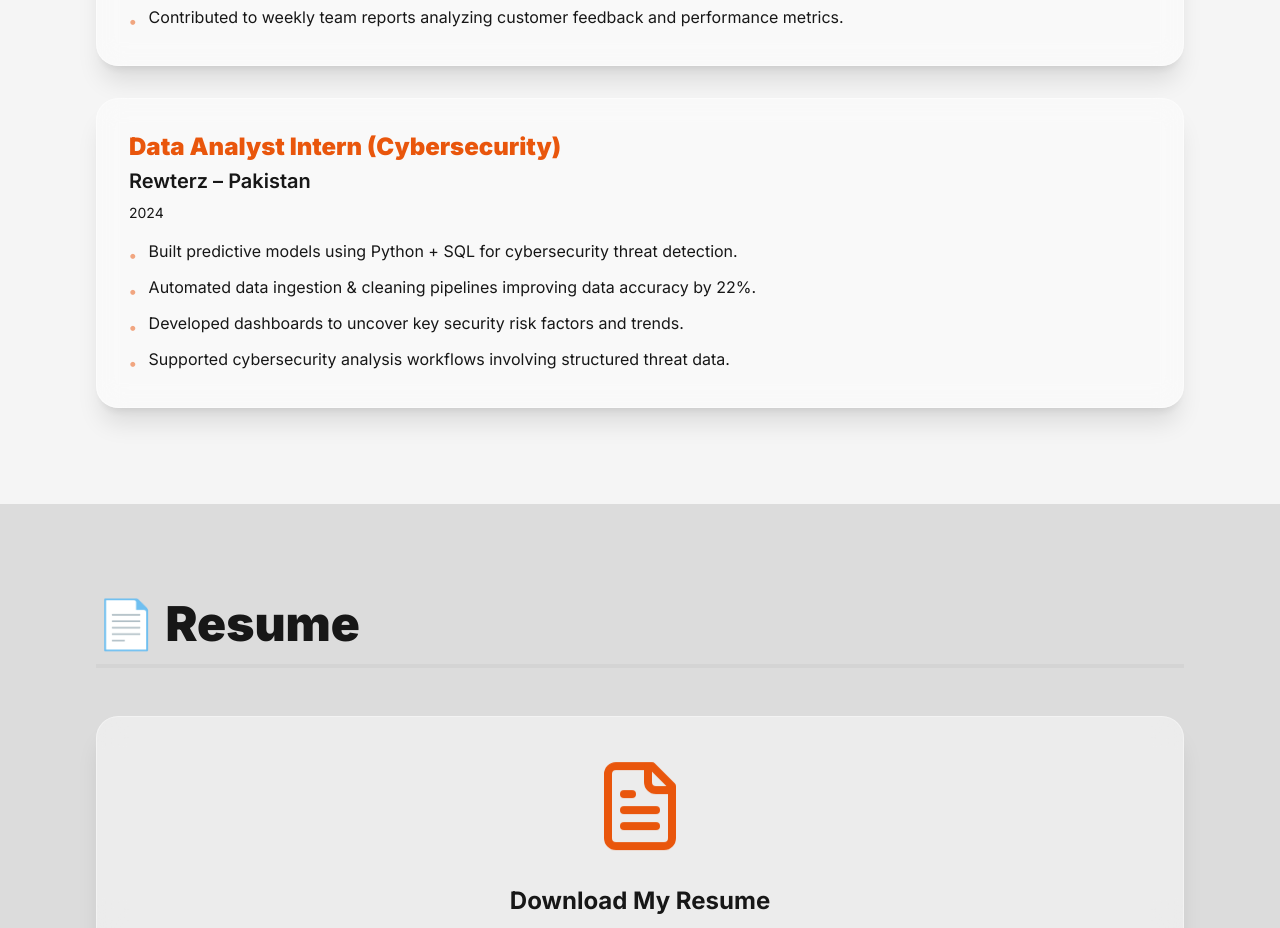
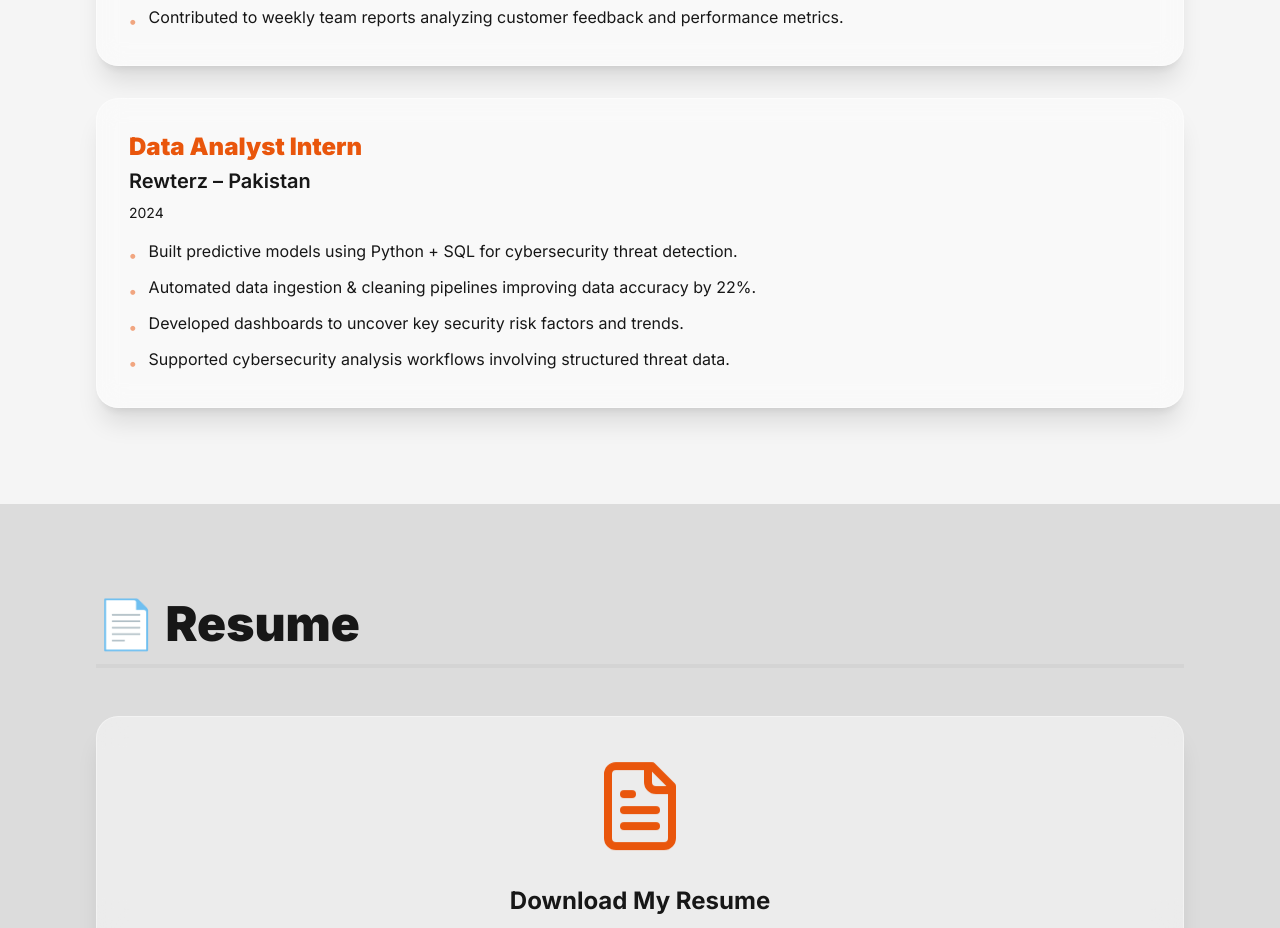
Before and after one commit to wasayfaizan/abdulwasayfaizan-portfolio, a React (Vite) app: page / in a window 1280 px wide. Shown: the part 5160-6088 px from the top of the page. Built offline with nearby package versions, Linux system fonts and the light colour scheme; the HTML template or start-up script is replaced by a standard one.

Commit message:
Code edited in Lovable Code Editor
Edited UI in Lovable

```diff
--- a/src/components/Experience.tsx
+++ b/src/components/Experience.tsx
@@ -15,7 +15,7 @@ const Experience = () => {
     {
       company: "Rewterz",
       location: "Pakistan",
-      role: "Data Analyst Intern (Cybersecurity)",
+      role: "Data Analyst Intern",
       duration: "2024",
       responsibilities: [
         "Built predictive models using Python + SQL for cybersecurity threat detection.",
@@ -41,13 +41,20 @@ const Experience = () => {
               style={{ animationDelay: `${index * 0.2}s` }}
             >
               <div className="mb-2">
-                <h3 className="text-lg sm:text-xl md:text-2xl font-black text-primary mb-1 transition-all hover:translate-x-2">{exp.role}</h3>
-                <p className="text-base sm:text-lg md:text-xl font-semibold text-foreground">{exp.company} – {exp.location}</p>
+                <h3 className="text-lg sm:text-xl md:text-2xl font-black text-primary mb-1 transition-all hover:translate-x-2">
+                  {exp.role}
+                </h3>
+                <p className="text-base sm:text-lg md:text-xl font-semibold text-foreground">
+                  {exp.company} – {exp.location}
+                </p>
               </div>
               <p className="text-xs sm:text-sm text-muted-foreground mb-3 sm:mb-4">{exp.duration}</p>
               <ul className="space-y-2">
                 {exp.responsibilities.map((resp, idx) => (
-                  <li key={idx} className="text-sm sm:text-base leading-relaxed flex items-start gap-2 sm:gap-3 transition-all hover:translate-x-2">
+                  <li
+                    key={idx}
+                    className="text-sm sm:text-base leading-relaxed flex items-start gap-2 sm:gap-3 transition-all hover:translate-x-2"
+                  >
                     <span className="text-primary font-bold mt-1 animate-pulse">•</span>
                     <span>{resp}</span>
                   </li>
```
